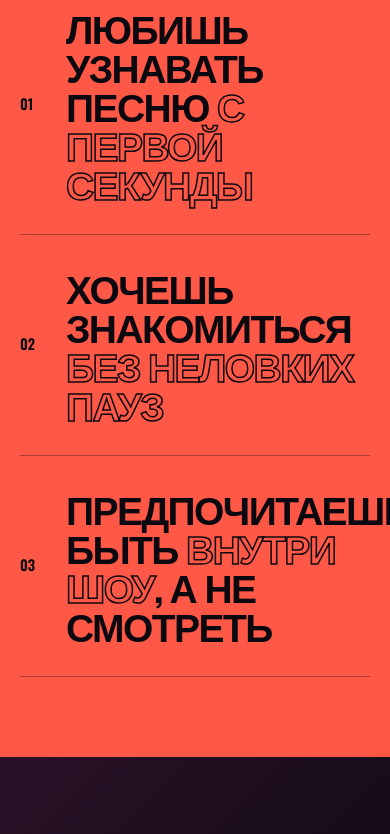
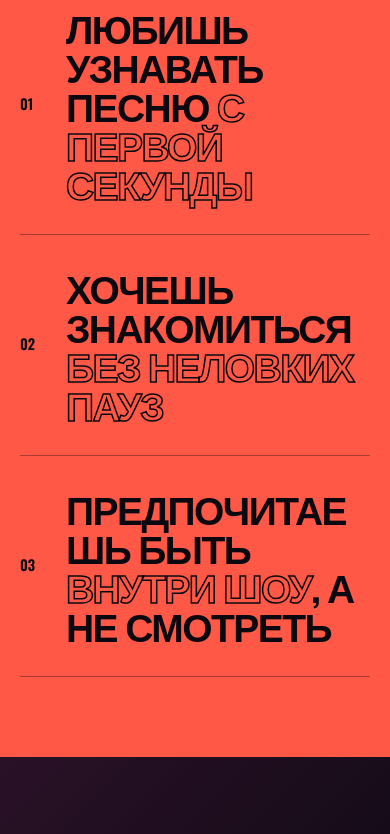
Before and after one commit to karabinosh/muzloto-site, a plain HTML site: page index.html in a window 390 px wide. Shown: the part 6260-7094 px from the top of the page. Drawn offline with nearby package versions, Linux system fonts and the light colour scheme.

Commit message:
Fix full text selection layout

```diff
--- a/styles.css
+++ b/styles.css
@@ -123,7 +123,7 @@ h2 em { color:var(--hot); font-style:normal; }
 .big-list { margin-top:3rem; border-top:2px solid var(--ink); }
 .big-list > div { display:grid; grid-template-columns:70px 1fr; align-items:center; padding:2rem 0; border-bottom:1px solid rgba(11,8,16,.35); }
 .big-list span { font:600 .9rem/1 var(--display); }
-.big-list p { margin:0; font:600 clamp(2.2rem,5vw,5.8rem)/1 var(--display); letter-spacing:-.04em; text-transform:uppercase; }
+.big-list p { min-width:0; margin:0; font:600 clamp(2.2rem,5vw,5.8rem)/1 var(--display); letter-spacing:-.04em; overflow-wrap:anywhere; text-transform:uppercase; }
 .big-list em { color:transparent; font-style:normal; -webkit-text-stroke:1.5px var(--ink); }
 
 .private { display:grid; grid-template-columns:1.1fr .9fr; gap:8vw; align-items:center; color:#fff; background:linear-gradient(135deg,#291127 0%,#0b0810 60%); }
```
